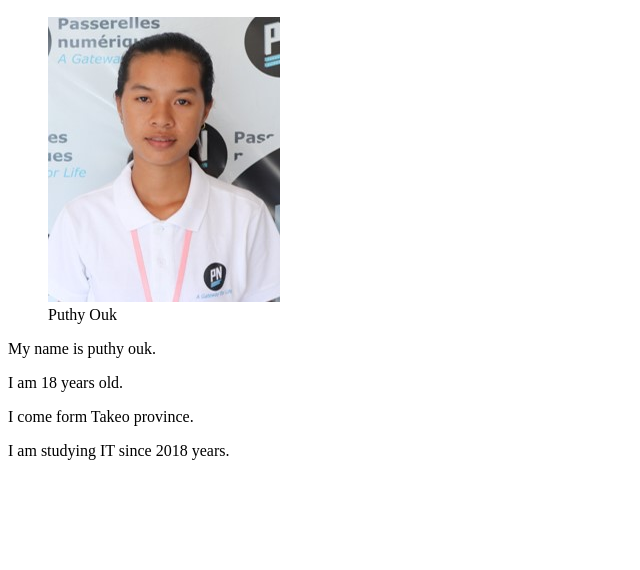
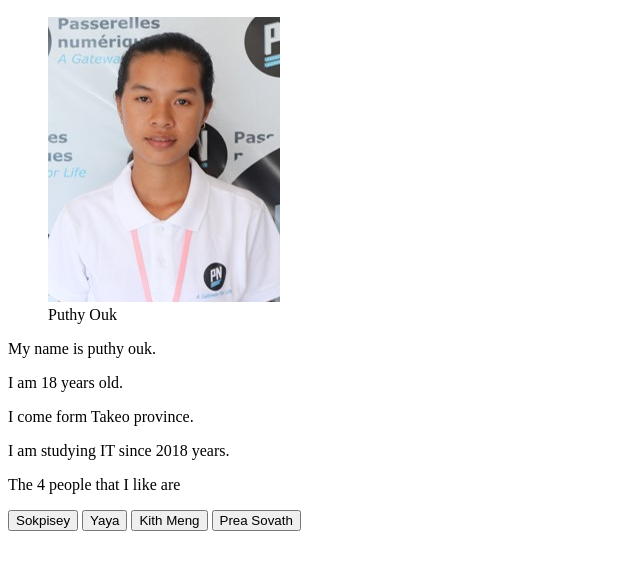
Before and after one commit to Puthy-Ouk/my-web_app, a plain HTML site: page index.html in a window 1280 px wide. Shown: the part 110-680 px from the top of the page, without its empty margins (0-640 px from the left). Drawn offline with Linux system fonts and the light colour scheme.

Commit message:
Introduction

```diff
--- a/index.html
+++ b/index.html
@@ -20,6 +20,15 @@
     <p>I come form Takeo province.</p>
     <p>I am studying IT since 2018 years.</p>
 
+    <p>The 4 people that I like are</p>
+    <button type="button" class="button-people">Sokpisey</button>
+    <button type="button" class="button-people">Yaya</button>
+    <button type="button" class="button-people">Kith Meng</button>
+    <button type="button" class="button-people">Prea Sovath</button>
+
+
+
+
   </body>
 
 </html>
```
